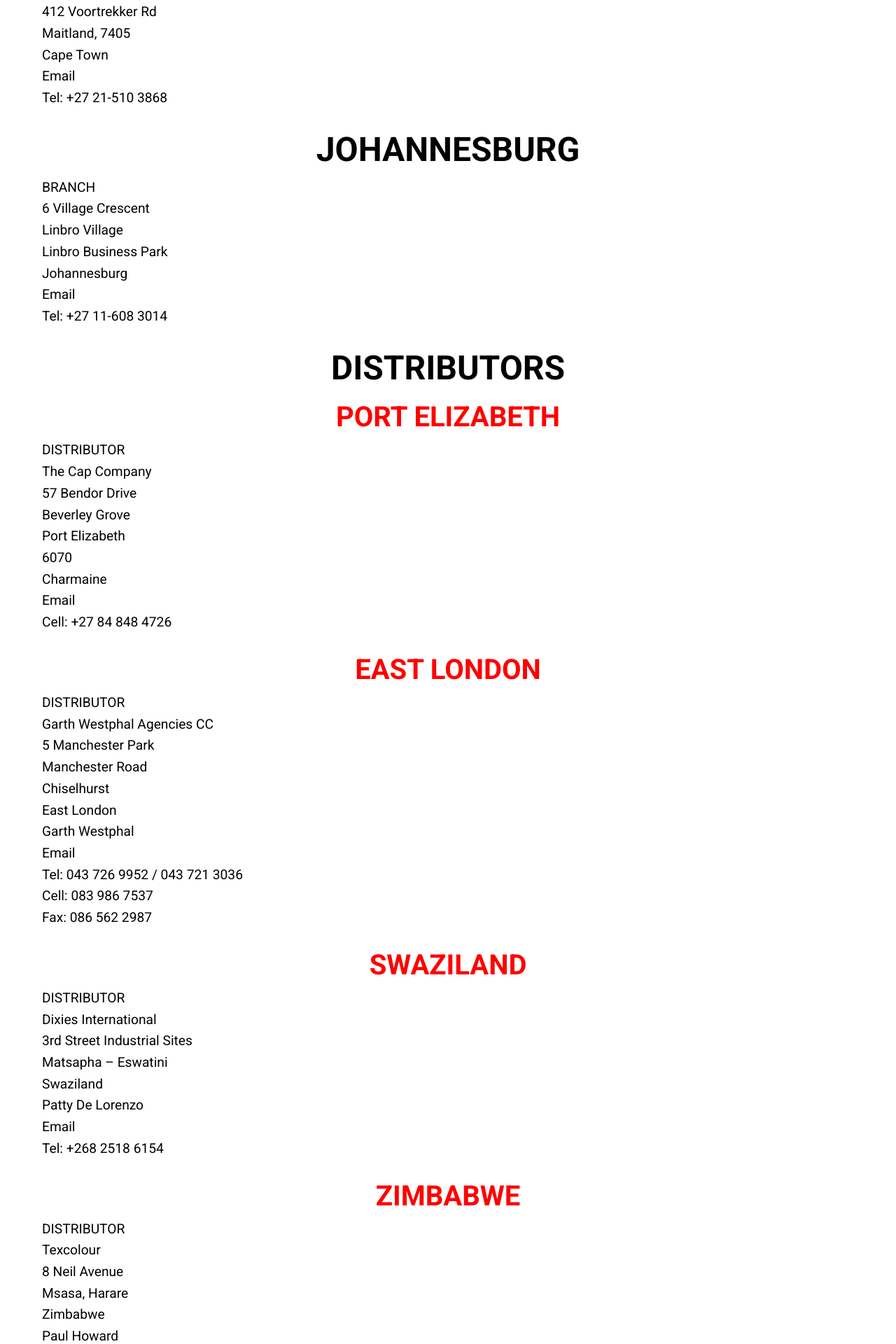
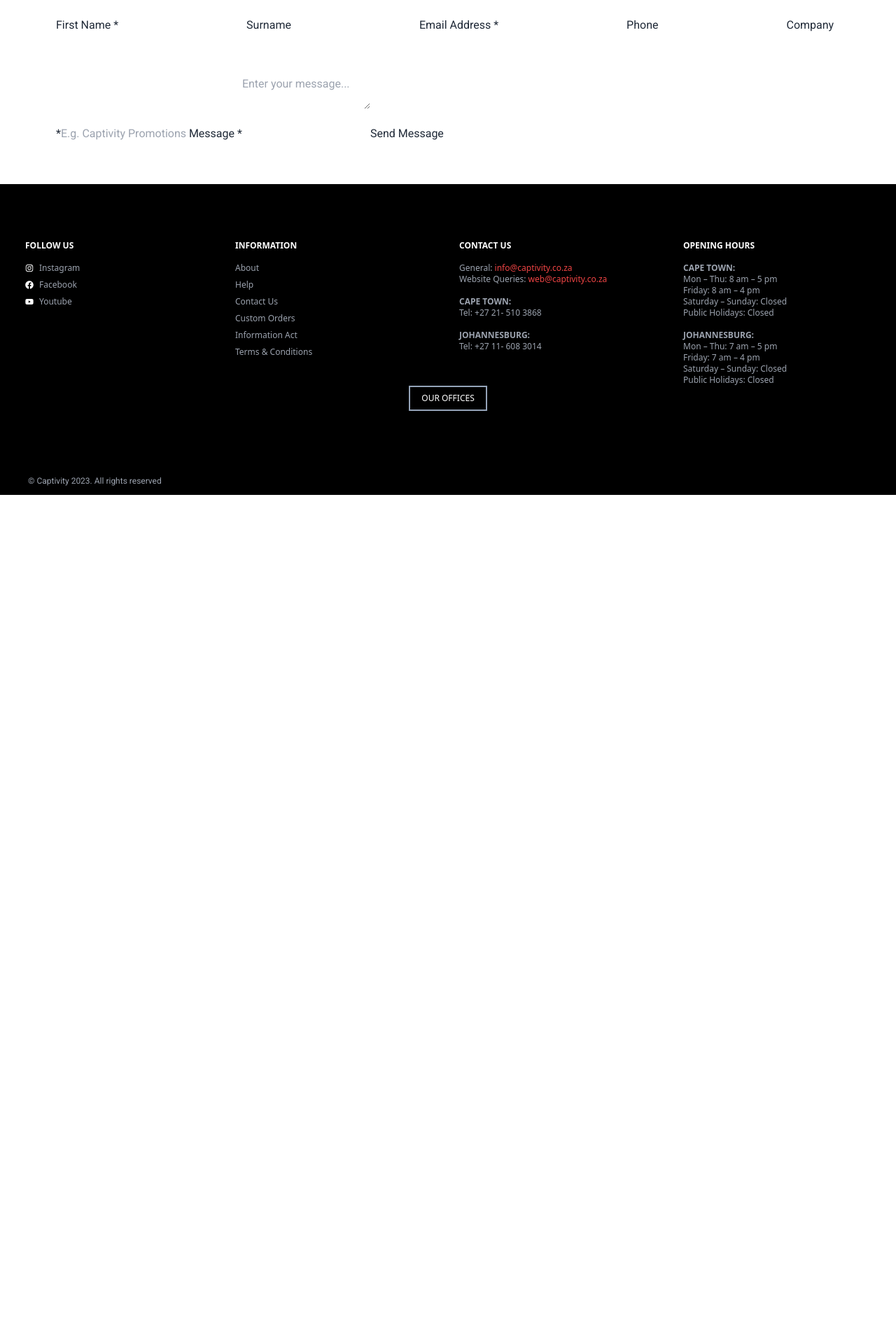
Before and after one commit to Codeeza/Codeeza-build, a Next.js app: page /contact in a window 1280 px wide. Shown: the part 500-2420 px from the top of the page at 70% size. After the commit the page ends 1207 px from the top, so only its background shows below. Built offline with nearby package versions, Linux system fonts and the light colour scheme.

Commit message:
modified:   components/Footer/Footer.js

```diff
--- a/app/contact/page.jsx
+++ b/app/contact/page.jsx
@@ -1,105 +1,113 @@
-import React from 'react';
+import React, { useState } from 'react';
 import styles from './contact.module.css';
 
 const Contact = () => {
+  const initialFormData = {
+    firstName: '',
+    surname: '',
+    email: '',
+    phone: '',
+    company: '',
+    message: '',
+  };
+
+  const [formData, setFormData] = useState(initialFormData);
+  const [errors, setErrors] = useState({});
+
+  const validate = () => {
+    const tempErrors = {
+      firstName: formData.firstName ? '' : 'First Name is required',
+      email: /\S+@\S+\.\S+/.test(formData.email) ? '' : 'Email is not valid',
+      company: formData.company ? '' : 'Company Name is required',
+      message: formData.message ? '' : 'Message is required',
+    };
+
+    setErrors(tempErrors);
+    return Object.values(tempErrors).every((error) => !error);
+  };
+
+  const handleChange = (e) => {
+    const { name, value } = e.target;
+    setFormData((prev) => ({ ...prev, [name]: value }));
+  };
+
+  const handleSubmit = (e) => {
+    e.preventDefault();
+    if (validate()) {
+      console.log('Form submitted:', formData);
+      alert('Form submitted');
+      setFormData(initialFormData);
+    }
+  };
+
   return (
     <div className={styles.container}>
       <h1 className={styles.centeredHeading}>Contact Us</h1>
-      <div className='btn text-white bg-red-500 '>Send us a message</div>
+      <div className="btn text-white bg-red-500 ">Send us a message</div>
       <div className={styles.paragraph}>
-        <h2 className={styles.headwear}>CAPE TOWN</h2>
-        <p>HEAD OFFICE</p>
-        <p>Prestige Park</p>
-        <p>412 Voortrekker Rd</p>
-        <p>Maitland, 7405</p>
-        <p>Cape Town</p>
-        <p>Email</p>
-        <p>Tel: +27 21-510 3868</p>
-      </div>
-
-      <div className={styles.paragraph}>
-        <h2 className={styles.headwear}>JOHANNESBURG</h2>
-        <p>BRANCH</p>
-        <p>6 Village Crescent</p>
-        <p>Linbro Village</p>
-        <p>Linbro Business Park</p>
-        <p>Johannesburg</p>
-        <p>Email</p>
-        <p>Tel: +27 11-608 3014</p>
-      </div>
-
-      <div className={styles.paragraph}>
-        <h2 className={styles.headwear}>DISTRIBUTORS</h2>
-        <h3 className={styles.collection}>PORT ELIZABETH</h3>
-        <p>DISTRIBUTOR</p>
-        <p>The Cap Company</p>
-        <p>57 Bendor Drive</p>
-        <p>Beverley Grove</p>
-        <p>Port Elizabeth</p>
-        <p>6070</p>
-        <p>Charmaine</p>
-        <p>Email</p>
-        <p>Cell: +27 84 848 4726</p>
-      </div>
-
-      <div className={styles.paragraph}>
-        <h3 className={styles.collection}>EAST LONDON</h3>
-        <p>DISTRIBUTOR</p>
-        <p>Garth Westphal Agencies CC</p>
-        <p>5 Manchester Park</p>
-        <p>Manchester Road</p>
-        <p>Chiselhurst</p>
-        <p>East London</p>
-        <p>Garth Westphal</p>
-        <p>Email</p>
-        <p>Tel: 043 726 9952 / 043 721 3036</p>
-        <p>Cell: 083 986 7537</p>
-        <p>Fax: 086 562 2987</p>
-      </div>
-
-      <div className={styles.paragraph}>
-        <h3 className={styles.collection}>SWAZILAND</h3>
-        <p>DISTRIBUTOR</p>
-        <p>Dixies International</p>
-        <p>3rd Street Industrial Sites</p>
-        <p>Matsapha – Eswatini</p>
-        <p>Swaziland</p>
-        <p>Patty De Lorenzo</p>
-        <p>Email</p>
-        <p>Tel: +268 2518 6154</p>
-      </div>
-
-      <div className={styles.paragraph}>
-        <h3 className={styles.collection}>ZIMBABWE</h3>
-        <p>DISTRIBUTOR</p>
-        <p>Texcolour</p>
-        <p>8 Neil Avenue</p>
-        <p>Msasa, Harare</p>
-        <p>Zimbabwe</p>
-        <p>Paul Howard</p>
-        <p>Email</p>
-        <p>Tel: +263 448 7318 | +263 448 6057</p>
+        {/* Your other contact details here */}
       </div>
 
       <h2 className={styles.centeredHeading}>Send Us A Message</h2>
-      <form className={styles.container}>
+      <form className={styles.container} onSubmit={handleSubmit}>
         <label className={styles.paragraphSmallSpacing}>First Name *</label>
-        <input type="text" className={styles.paragraphMediumSpacing} />
+        <input
+          type="text"
+          name="firstName"
+          value={formData.firstName}
+          onChange={handleChange}
+          className={`${styles.paragraphMediumSpacing} ${errors.firstName ? styles.error : ''}`}
+        />
+        {errors.firstName && <p className={styles.errorMessage}>{errors.firstName}</p>}
 
         <label className={styles.paragraphSmallSpacing}>Surname</label>
-        <input type="text" className={styles.paragraphMediumSpacing} />
+        <input
+          type="text"
+          name="surname"
+          value={formData.surname}
+          onChange={handleChange}
+          className={styles.paragraphMediumSpacing}
+        />
 
         <label className={styles.paragraphSmallSpacing}>Email Address *</label>
-        <input type="email" className={styles.paragraphMediumSpacing} />
+        <input
+          type="email"
+          name="email"
+          value={formData.email}
+          onChange={handleChange}
+          className={`${styles.paragraphMediumSpacing} ${errors.email ? styles.error : ''}`}
+        />
+        {errors.email && <p className={styles.errorMessage}>{errors.email}</p>}
 
         <label className={styles.paragraphSmallSpacing}>Phone</label>
-        <input type="text" className={styles.paragraphMediumSpacing} />
+        <input
+          type="text"
+          name="phone"
+          value={formData.phone}
+          onChange={handleChange}
+          className={styles.paragraphMediumSpacing}
+        />
 
         <label className={styles.paragraphSmallSpacing}>Company *</label>
-        <input type="text" className={styles.paragraphMediumSpacing} placeholder="E.g. Captivity Promotions" />
+        <input
+          type="text"
+          name="company"
+          value={formData.company}
+          onChange={handleChange}
+          className={`${styles.paragraphMediumSpacing} ${errors.company ? styles.error : ''}`}
+          placeholder="E.g. Captivity Promotions"
+        />
+        {errors.company && <p className={styles.errorMessage}>{errors.company}</p>}
 
         <label className={styles.paragraphSmallSpacing}>Message *</label>
-        <textarea className={styles.paragraphLargeSpacing} placeholder="Enter your message..."></textarea>
+        <textarea
+          name="message"
+          value={formData.message}
+          onChange={handleChange}
+          className={`${styles.paragraphLargeSpacing} ${errors.message ? styles.error : ''}`}
+          placeholder="Enter your message..."
+        ></textarea>
+        {errors.message && <p className={styles.errorMessage}>{errors.message}</p>}
 
         <button type="submit" className={styles.paragraphMediumSpacing}>Send Message</button>
       </form>
```
